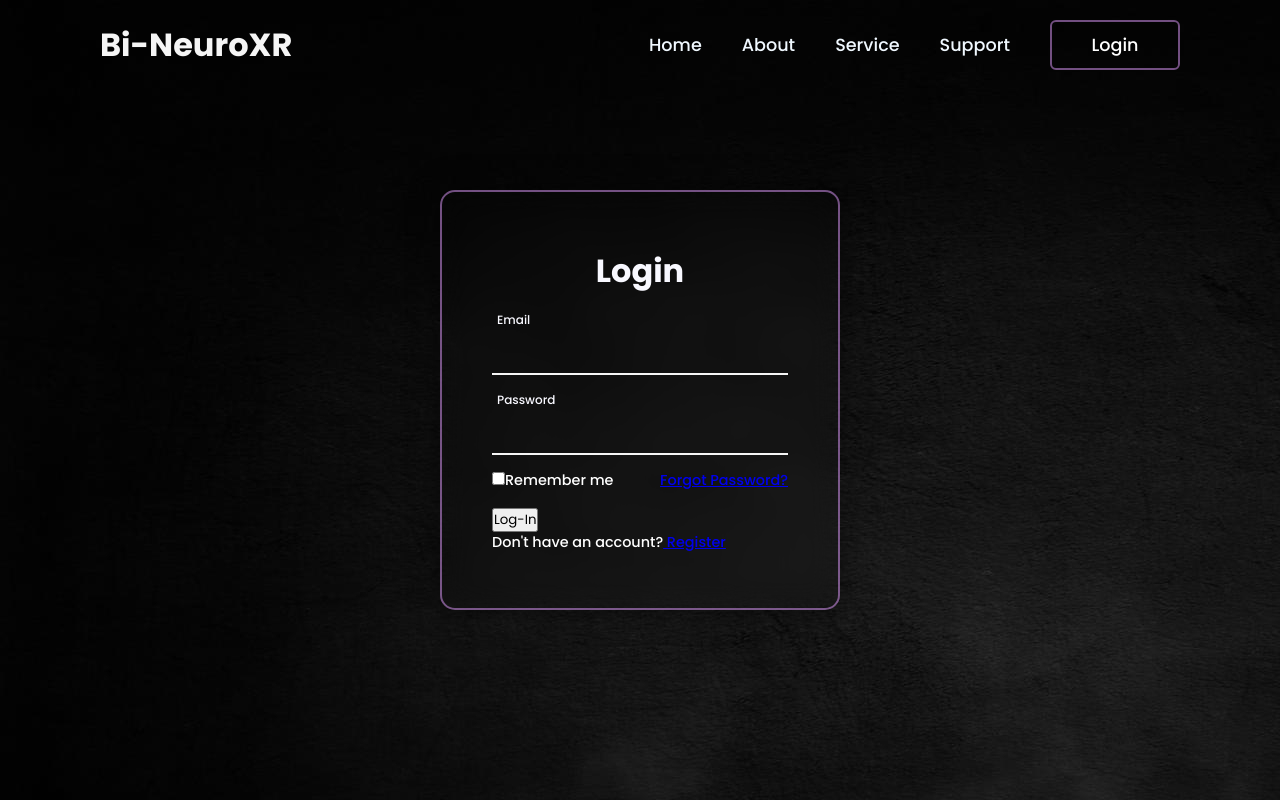
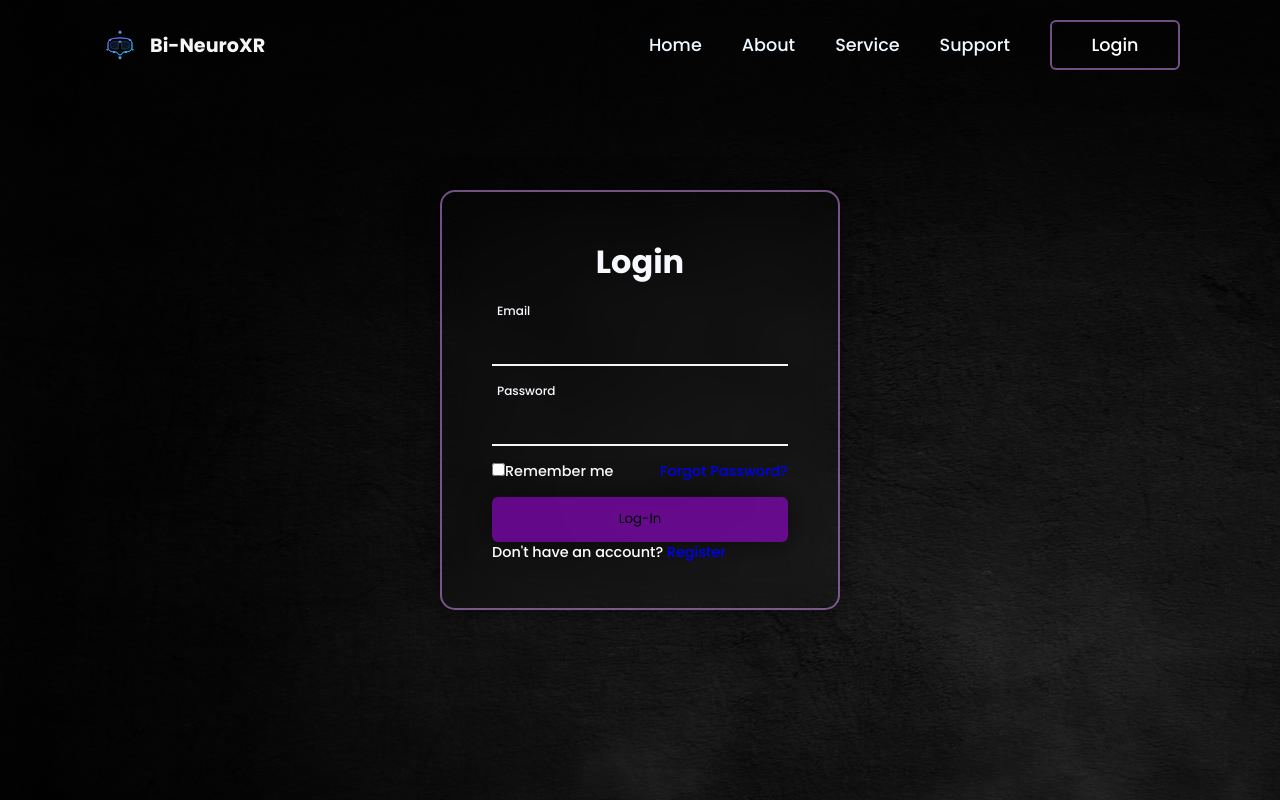
Before and after one commit to TumiXR/Official_Bi-NeuroXR_Website, a React (Vite) app in the folder Bi-NeuroXR_LoginPage/: page / in a window 1280 px wide. Built offline with nearby package versions, Linux system fonts and the light colour scheme.

Commit message:
brand profile and styling

```diff
--- a/Bi-NeuroXR_LoginPage/src/Components/NavBar.jsx
+++ b/Bi-NeuroXR_LoginPage/src/Components/NavBar.jsx
@@ -1,11 +1,16 @@
 import React from 'react'
+import logo_image from '/src/assets/bi-neuroxr-logo.svg'
 
 const Loginpage = () => {
   return (
 
       <header>
 
+          <div className='brand'>
+             <img className = "logo_image" src={logo_image} alt= "img logo" />
              <h2 className='logo'>Bi-NeuroXR</h2>
+          </div>
+
           <nav className='navigation'>
             <a href='#'>Home</a>
               <a href='#'>About</a>
--- a/Bi-NeuroXR_LoginPage/src/style.css
+++ b/Bi-NeuroXR_LoginPage/src/style.css
@@ -13,6 +13,7 @@ body  {
     align-items: center;
     min-height: 100vh;
     background: url('./assets/bg_img.jpg') no-repeat;
+    background-color: #000;
 }
 
 header {
@@ -25,13 +26,25 @@ header {
     display: flex;
     justify-content: space-between;
     align-items: center;
-    z-index: 99;
 }
 
-.logo {
-    font-size: 2em;
-    color:whitesmoke;
-    user-select: none;
+.brand {
+    display: flex;
+    align-items: center;
+    gap: 10px;
+}
+
+.brand .logo_image {
+    position: relative;
+    width: 40px;
+    height: 40px;
+}
+
+.brand .logo {
+    font-size: 1.2em;
+    color: whitesmoke !important;
+    opacity: 1 !important;
+
 }
 
 .navigation a {
@@ -116,19 +129,12 @@ header {
 
 .input-box label{
     position: absolute;
-    top: 50%;
+    top: -5px;
     left: 5px;
     transform: translateY(-50%);
-    font-size: 1em;
     color: ghostwhite;
     pointer-events: none;
     font-weight: 500;
-   transition: .5s;
-}
-
-.input-box input:focus~label,
-.input-box input:valid~label {
-    top: -5px;
     font-size: .75em;
 }
 
@@ -142,7 +148,6 @@ header {
     color: white;
     padding: 0 35px 0 5px;
     font-weight: 600;
-
 }
 
 .input-box .icon {
@@ -160,7 +165,14 @@ header {
     margin: -15px 0 15px;
     display: flex;
     justify-content: space-between;
+}
 
+.remember-forgot a {
+    text-decoration: none;
+}
+
+.remember-forgot a:hover{
+    text-decoration: underline;
 }
 
 .login-register {
@@ -170,3 +182,20 @@ header {
     display: flex;
     justify-content: space-between;
 }
+
+.login-register a {
+    text-decoration: none;
+}
+
+.login-register a:hover {
+    text-decoration: underline;
+}
+
+.btn {
+    width: 100%;
+    height: 45px;
+    background:  rgba(179, 0, 255, 0.5);
+    border: none;
+    border-radius: 6px;
+    box-shadow: 0 0 30px rgba( 0 , 0 , 0 , .5);
+}
```
Also changed, not shown: Bi-NeuroXR_LoginPage/src/assets/bi-neuroxr-logo.svg (added), 1 other file (tests, documents, lock files or other folders). Lines whose indentation alone changed are shown as unchanged.
